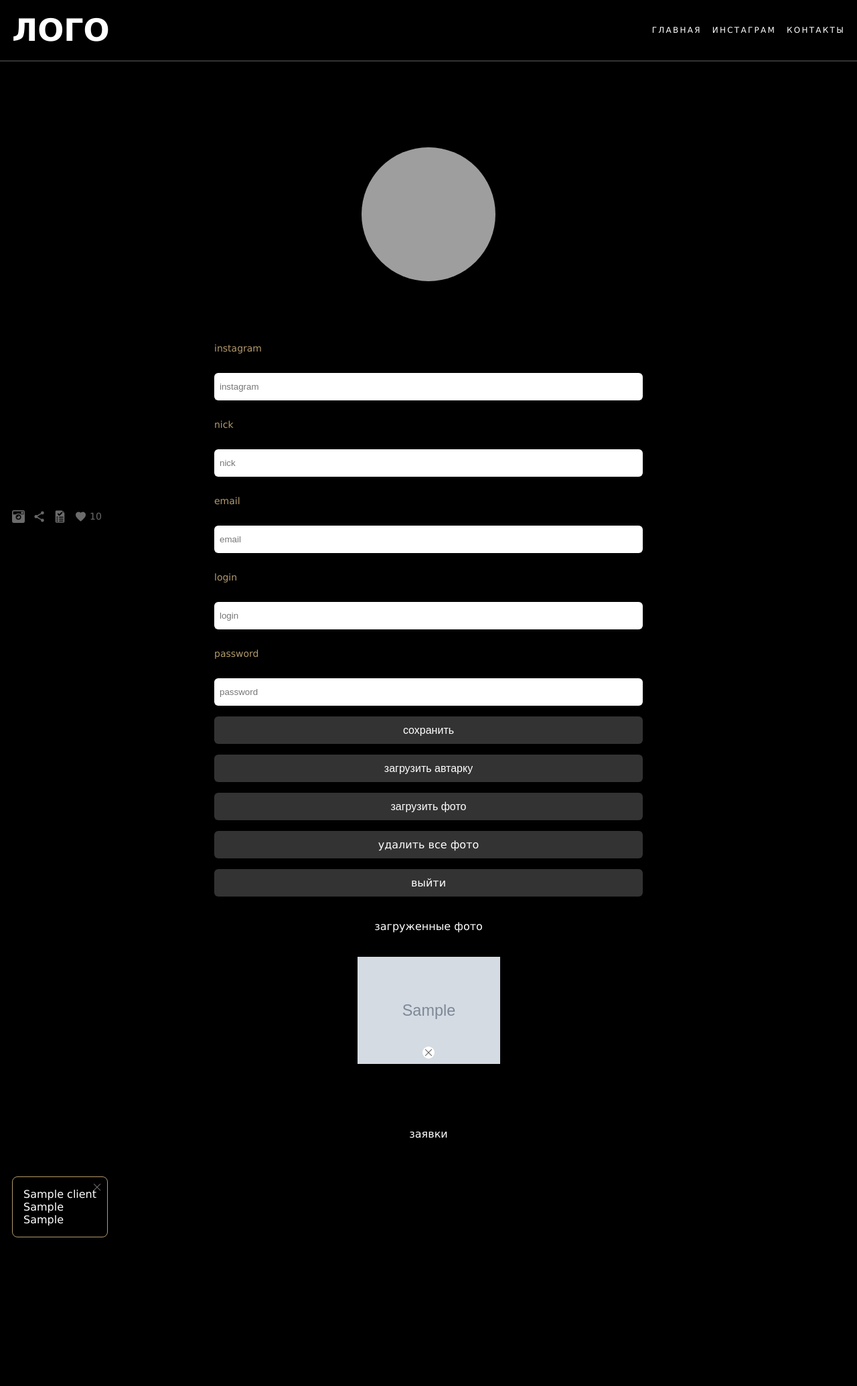
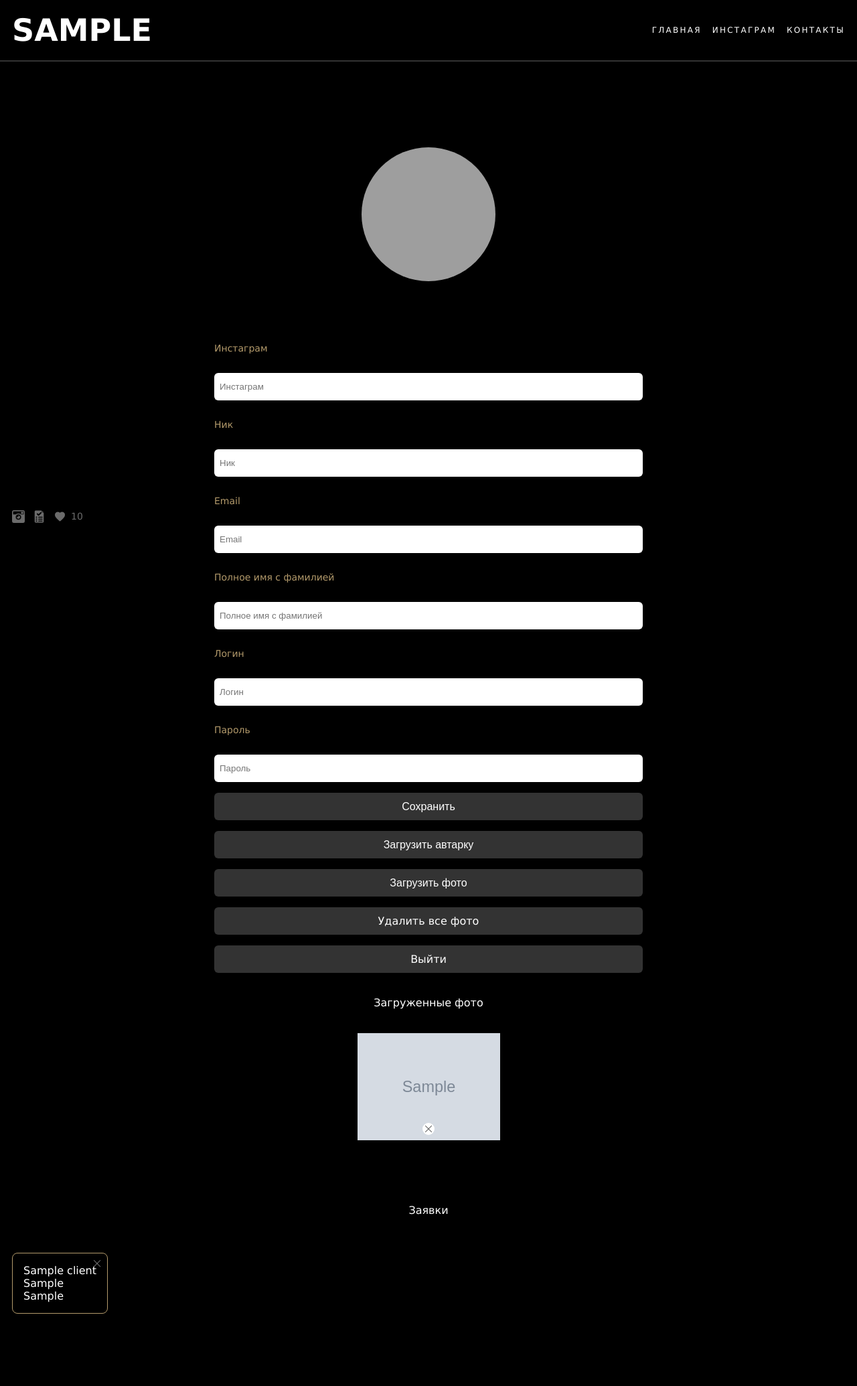
Before and after one commit to fedor11235/foto-olga, a Flask app: template project_photo/templates/pages/admin.html in a window 1280 px wide. Shown: the whole page at 67% size. Before the commit the page ends 1848 px from the top, so only its background shows below. Run offline with Flask 3, Linux system fonts and the light colour scheme; a user stored in the database is signed in; tables that the repository leaves empty hold one stand-in row (values such as "Sample post"); the template is opened without the code that fills it: values that come from a table or form of the project are taken from there, most other values are stand-ins (such as "Sample title", 1, 10 or a date in 2020); grey boxes marked "Sample" are stand-in pictures; grey boxes are pictures that could not be loaded.

Commit message:
refactor

```diff
--- a/app.py
+++ b/app.py
@@ -1,6 +1,7 @@
 import os
 from dotenv import load_dotenv
 from project_photo import db, create_app
+from project_photo.helpers import add_admin
 
 def main():
   load_dotenv()
@@ -11,6 +12,7 @@ def main():
   app  = create_app()
   with app.app_context():
     db.create_all()
+    add_admin()
   app.run(debug=True, host=HOST, port=PORT)
 
 if __name__ == '__main__':
--- a/project_photo/admin.py
+++ b/project_photo/admin.py
@@ -23,6 +23,7 @@ def edit():
   email     = request.form.get('email')
   login     = request.form.get('login')
   password  = request.form.get('password')
+  full_name  = request.form.get('full_name')
 
   if instagram:
     current_user.instagram = instagram
@@ -34,6 +35,8 @@ def edit():
     current_user.login = login
   if password:
     current_user.password = password
+  if full_name:
+    current_user.full_name = full_name
 
   db.session.commit()
 
--- a/project_photo/helpers.py
+++ b/project_photo/helpers.py
@@ -1,4 +1,6 @@
+from werkzeug.security import generate_password_hash
 from .models import User
+from . import db
 import os
 
 folder_with_pictures = './project_photo/static/img/photos'
@@ -16,6 +18,21 @@ def get_images():
 def get_user():
   return User.query.filter_by(id=1).first()
 
+def add_admin():
+  admin = get_user()
+  if(not admin):
+    new_user    = User(
+      login     = 'admin',
+      password  = generate_password_hash('admin', method='sha256'),
+      email     = 'fedoravdeev3@gmail.com',
+      nick      = 'olga',
+      full_name = 'Ольга Иванова',
+      instagram = 'https://www.instagram.com/fedoravdeev3/',
+      likes     = 0
+    )
+    db.session.add(new_user)
+    db.session.commit()
+
 def clients_object_to_dict(clients_object):
   clients_dict = []
   for client_object in clients_object:
--- a/project_photo/main.py
+++ b/project_photo/main.py
@@ -11,6 +11,7 @@ def index():
   return render_template(
     'pages/main.html',
     images    = images,
+    nick      = user.nick,
     likes     = user.likes,
     instagram = user.instagram,
     page      = 'MAIN'
@@ -24,12 +25,14 @@ def contacts():
     instagram = user.instagram,
     email     = user.email,
     nick      = user.nick,
+    full_name = user.full_name,
     likes     = user.likes,
     page      = 'CONTACTS'
   )
 
 @main.route('/admin', methods=['GET'])
 def admin():
+  user = get_user()
   users_object = Clients.query.all()
   images       = get_images()
   clients      = clients_object_to_dict(users_object)
@@ -37,5 +40,6 @@ def admin():
     'pages/admin.html',
     images  = images,
     clients = clients,
+    nick    = user.nick,
     page    = 'ADMIN'
   )
--- a/project_photo/models.py
+++ b/project_photo/models.py
@@ -10,6 +10,7 @@ class User(UserMixin, db.Model):
   password   = db.Column(db.String(100))
   email      = db.Column(db.String(100))
   nick       = db.Column(db.String(100))
+  full_name  = db.Column(db.String(100))
   instagram  = db.Column(db.String(100))
   likes      = db.Column(db.Integer)
 
--- a/project_photo/static/css/contacts.css
+++ b/project_photo/static/css/contacts.css
@@ -9,7 +9,8 @@
   font-weight: 700;
   line-height: 30px;
   text-align: center;
-  text-transform: uppercase;
+  /* text-transform: capitalize; */
+  /* text-transform: uppercase; */
 }
 .info {
   font-size: 14px;
--- a/project_photo/static/css/footer.css
+++ b/project_photo/static/css/footer.css
@@ -16,6 +16,9 @@
   background-position: center;
   cursor: pointer;
 }
+.icon:hover {
+  filter: brightness(0) invert(1);
+}
 .instagram {
   background-image: url('../img/icons/instagram.png');
 }
@@ -25,8 +28,17 @@
 #enroll {
   background-image: url('../img/icons/enroll.png');
 }
+#enroll-menu {
+  background-image: url('../img/icons/enroll.png');
+}
 #like {
   background-image: url('../img/icons/like.png');
+}
+.number-likes {
+  color: #6B6B6B;
+  font-size: 14px;
+  line-height: 19px;
+  margin-left: 26px;
 }
 @media only screen and (max-width: 760px) {
   #footer {
@@ -41,4 +53,13 @@
     width: 24px;
     filter: brightness(0) invert(1);
   }
+  .number-likes {
+    font-size: 18px;
+    line-height: 24px;
+    margin-left: 32px;
+  }
+  .number-likes:hover {
+    filter: brightness(0) invert(rgb(179, 154, 107));
+    /* background-color: rgb(179, 154, 107); */
+  }
 }
--- a/project_photo/static/css/index.css
+++ b/project_photo/static/css/index.css
@@ -20,6 +20,7 @@ body {
   height: 100vh;
   width: 60vw;
   background-color: black;
+  z-index: 3;
 }
 .linck {
   text-decoration: none;
@@ -32,12 +33,6 @@ body {
   bottom: 0;
   background-color: white;
   opacity: .8;
-}
-.number-likes {
-  color: #6B6B6B;
-  font-size: 14px;
-  line-height: 19px;
-  margin-left: -8px;
 }
 #enroll-popup {
   display: none;
@@ -70,6 +65,7 @@ input[type="checkbox"] {
   width: 21px;
   padding: 0 8px;
   cursor: pointer;
+  margin-right: 12px;
 }
 input[type="text"] {
   border: 0;
@@ -87,9 +83,11 @@ label {
   white-space: nowrap;
   /* width: 300px; */
 }
+.enroll-header {
+  font-size: 18px;
+}
 .consent-container {
   display: flex;
-  justify-content: space-between;
   align-items: center;
   height: 41px;
 }
@@ -128,8 +126,3 @@ label {
     padding: 16px;
   }
 }
-@media only screen and (max-width: 350px) {
-  label {
-    font-size: 12px;
-  }
-}
--- a/project_photo/static/script/index.js
+++ b/project_photo/static/script/index.js
@@ -11,6 +11,7 @@ document.addEventListener('DOMContentLoaded', handlerDOMContentLoaded)
 function handlerDOMContentLoaded() {
   const like = document.getElementById('like')
   const enroll = document.getElementById('enroll')
+  const enrollMenu = document.getElementById('enroll-menu')
   const burger = document.getElementById('burger')
   logo = document.getElementById('logo')
   menu = document.getElementById('menu')
@@ -22,6 +23,7 @@ function handlerDOMContentLoaded() {
   burger.addEventListener('click', hendlerOpenMenu)
   like.addEventListener('click', hendlerSendingRequestLike)
   enroll.addEventListener('click', hendlerShowEnrollPopup)
+  enrollMenu.addEventListener('click', hendlerShowEnrollPopup)
   close.addEventListener('click', hendlerHideEnrollPopup)
 }
 
--- a/project_photo/templates/base.html
+++ b/project_photo/templates/base.html
@@ -2,7 +2,7 @@
 <html lang="ru">
   <head>
       <meta charset="UTF-8">
-      <link rel="icon" type="image/x-icon" href="{{ url_for('static', filename= 'img/test_favicon.png') }}">
+      <link rel="icon" type="image/x-icon" href="{{ url_for('static', filename= 'img/favicon.png') }}">
       <link rel="stylesheet" href="{{ url_for('static', filename= 'css/index.css') }}">
       <link rel="stylesheet" href="{{ url_for('static', filename= 'css/header.css') }}">
       <link rel="stylesheet" href="{{ url_for('static', filename= 'css/footer.css') }}">
@@ -32,29 +32,30 @@
         <a href="{{instagram}}" target="_blank">
           <div class="icon instagram"></div>
         </a>
-        <div class="icon share"></div>
-        <div class="icon" id="enroll"></div>
-        <div class="icon" id="like"></div>
-        <div class="number-likes">{{likes}}</div>
+        <!-- <div class="icon share"></div> -->
+        <div class="icon" id="enroll-menu"></div>
+        <div class="icon" id="like">
+          <div class="number-likes">{{likes}}</div>
+        </div>
       </div>
     </div>
     <div id="enroll-popup">
       <div class="bg"></div>
       <div id="close-contact"></div>
       <form class="enroll-form" method="post" action="/enroll">
-        <label for="name">как к вам обращаться</label>
-        <input required name="name" id="name" type="text" placeholder="name">
-        <label for="contacts">как с вами связаться</label>
-        <input required name="contacts" id="contacts" type="text" placeholder="contacts">
+        <label class="enroll-header" for="name">Имя</label>
+        <input required name="name" id="name" type="text" placeholder="Имя">
+        <label class="enroll-header" for="contacts">Контактные данные</label>
+        <input required name="contacts" id="contacts" type="text" placeholder="Номер или email">
         <div class="consent-container">
-          <label for="consent">согласие на обработку данных</label>
-          <input required type="checkbox" id="consent" name="consent">
+          <input required type="checkbox" id="consent" name="согласие">
+          <label for="consent">Согласие на обработку данных</label>
         </div>
         <button class="button">записаться</button>
       </form>
     </div>
     <div class="header">
-      <div id="logo">лого</div>
+      <div id="logo">{{nick}}</div>
       <div id="burger">
         <div class="part-burger" id="top-burger"></div>
         <div class="part-burger" id="middle-burger"></div>
@@ -83,10 +84,11 @@
       <a href="{{instagram}}" target="_blank">
         <div class="icon instagram"></div>
       </a>
-      <div class="icon share"></div>
+      <!-- <div class="icon share"></div> -->
       <div class="icon" id="enroll"></div>
-      <div class="icon" id="like"></div>
-      <div class="number-likes">{{likes}}</div>
+      <div class="icon" id="like">
+        <div class="number-likes">{{likes}}</div>
+      </div>
     </div>
   </body>
 </html>
--- a/project_photo/templates/pages/admin.html
+++ b/project_photo/templates/pages/admin.html
@@ -15,25 +15,27 @@
     <div class="admin">
       <div class="avatar" style="background-image: url('static/img/admin/avatar.jpg')"></div>
       <form class="admin" method="post" action="/edit">
-        <label for="instagram">instagram</label>
-        <input name="instagram" id="instagram" type="text" placeholder="instagram">
-        <label for="nick">nick</label>
-        <input name="nick" id="nick" type="text" placeholder="nick">
-        <label for="email">email</label>
-        <input name="email" id="email" type="email" placeholder="email">
-        <label for="login">login</label>
-        <input name="login" id="login" type="text" placeholder="login">
-        <label for="password">password</label>
-        <input name="password" id="password" type="text" placeholder="password">
-        <button class="button">сохранить</button>
+        <label for="instagram">Инстаграм</label>
+        <input name="instagram" id="instagram" type="text" placeholder="Инстаграм">
+        <label for="nick">Ник</label>
+        <input name="nick" id="nick" type="text" placeholder="Ник">
+        <label for="email">Email</label>
+        <input name="email" id="email" type="email" placeholder="Email">
+        <label for="full_name">Полное имя с фамилией</label>
+        <input name="full_name" id="full_name" type="email" placeholder="Полное имя с фамилией">
+        <label for="login">Логин</label>
+        <input name="login" id="login" type="text" placeholder="Логин">
+        <label for="password">Пароль</label>
+        <input name="password" id="password" type="text" placeholder="Пароль">
+        <button class="button">Сохранить</button>
       </form>
-      <button class="button"id="upload-avatar">загрузить автарку</button>
-      <button class="button"id="upload-photo">загрузить фото</button>
-      <a class="linck button button-linck" href="{{ url_for('photo.deleted_all_photo') }}" class="logout">удалить все фото</a>
-      <a class="linck button button-linck" href="{{ url_for('auth.logout') }}" class="logout">выйти</a>
+      <button class="button"id="upload-avatar">Загрузить автарку</button>
+      <button class="button"id="upload-photo">Загрузить фото</button>
+      <a class="linck button button-linck" href="{{ url_for('photo.deleted_all_photo') }}" class="login">Удалить все фото</a>
+      <a class="linck button button-linck" href="{{ url_for('auth.logout') }}" class="logout">Выйти</a>
     </div>
     {%if images != [] %}
-      <div class="admin-header">загруженные фото</div>
+      <div class="admin-header">Загруженные фото</div>
     {% endif %}
     <div class="photos">
       {% for image in images %}
@@ -43,7 +45,7 @@
       {% endfor %}
     </div>
     {%if clients != [] %}
-      <div class="admin-header">заявки</div>
+      <div class="admin-header">Заявки</div>
     {% endif %}
     <div class="customers">
     {% for client in clients %}
@@ -59,7 +61,7 @@
     <form class="admin" method="post" action="/login">
       <input required name="login" type="text" placeholder="login">
       <input required name="password" type="password" placeholder="password">
-      <button class="button">log in</button>
+      <button class="button">Вход</button>
       {% with messages = get_flashed_messages() %}
       {% if messages %}
         <div class="is-danger">{{ messages[0] }}</div>
```
Also changed, not shown: project_photo/templates/pages/contacts.html (+4 -5 lines), project_photo/static/img/favicon.png (added), project_photo/static/img/test_favicon.png (deleted).
